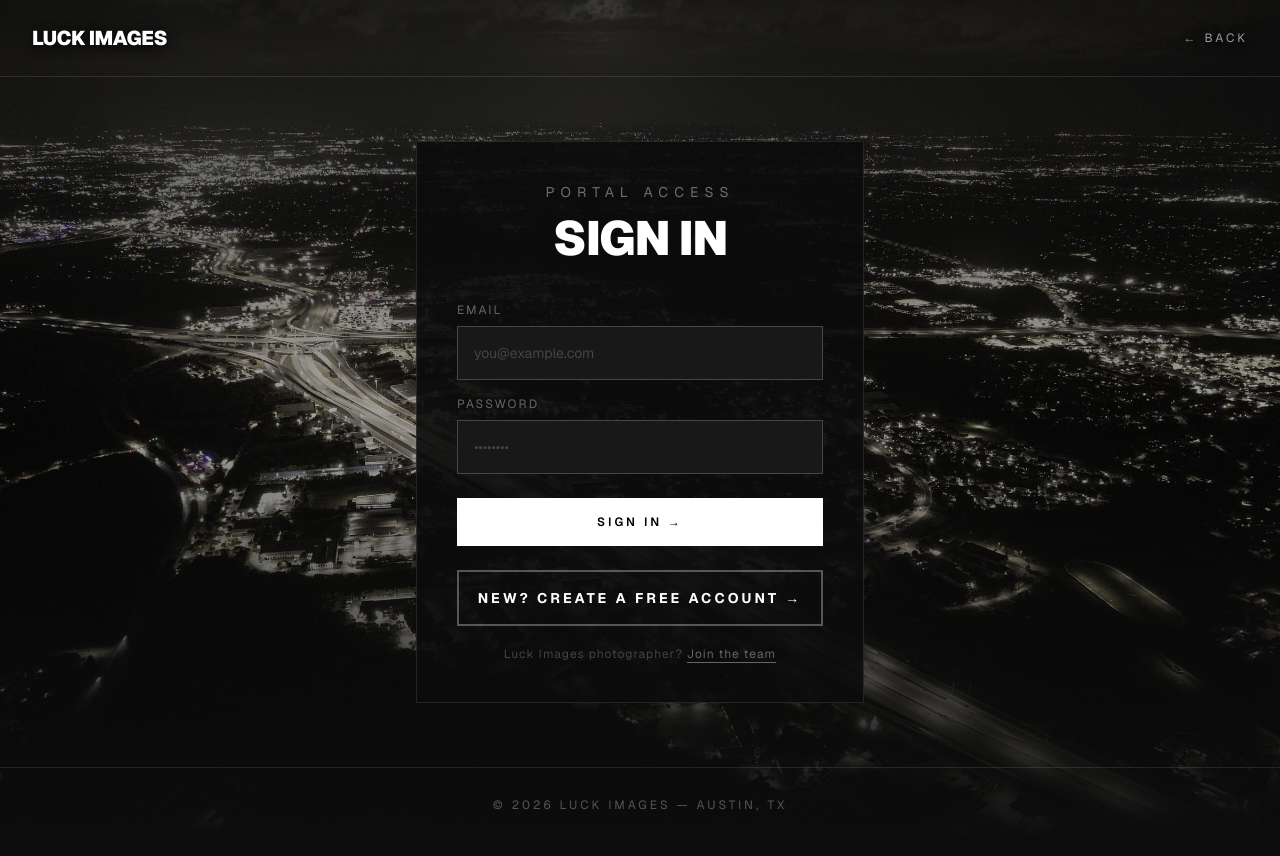
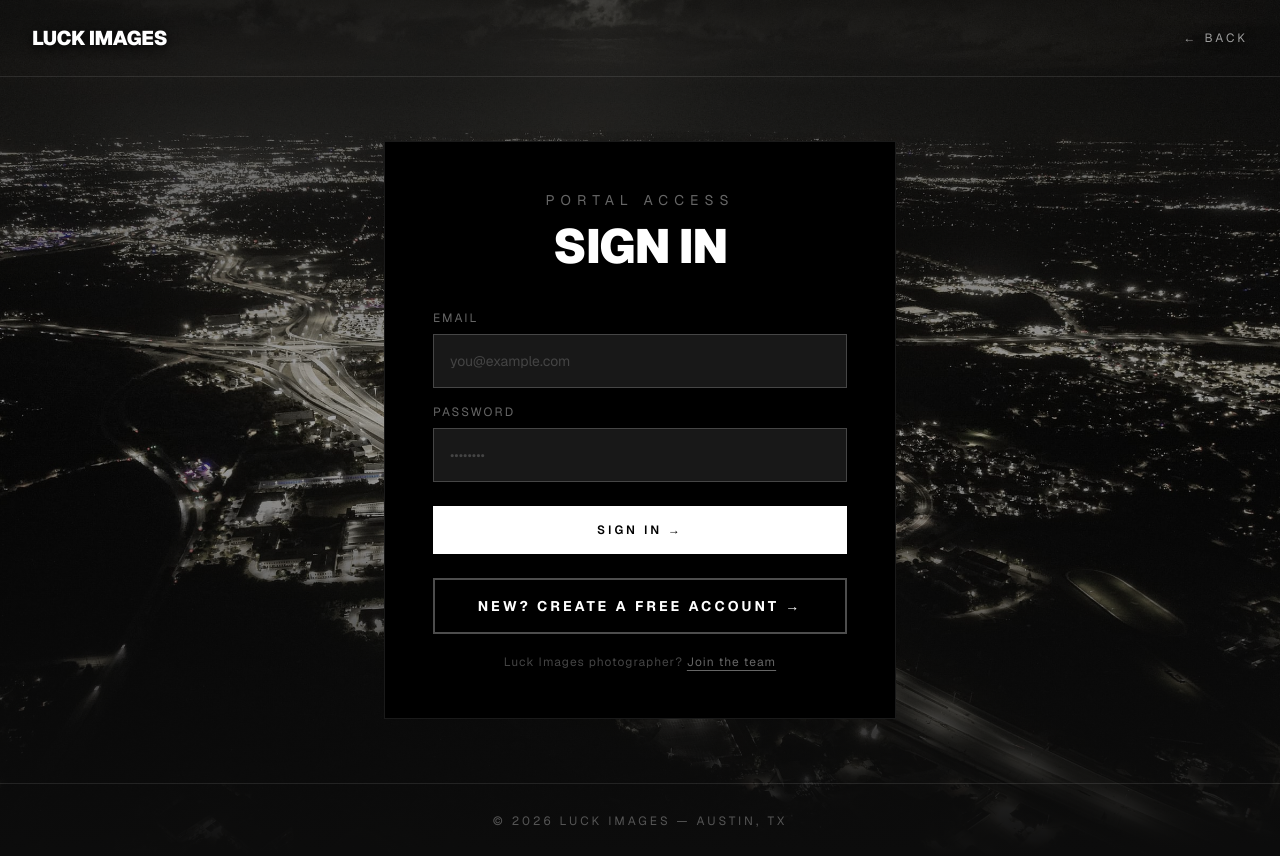
Before and after one commit to luckimages/luckimages-portal, a Next.js app: page /login in a window 1280 px wide. Built offline with nearby package versions, Linux system fonts and the light colour scheme.

Commit message:
Login: pure black card, wider on desktop (max-w-lg + more padding)

```diff
--- a/src/app/login/page.tsx
+++ b/src/app/login/page.tsx
@@ -53,7 +53,7 @@ export default function LoginPage() {
       </nav>
 
       <div className="flex-1 flex items-center justify-center px-6 py-16">
-        <div className="w-full max-w-md bg-[#0c0c0c]/90 border border-white/10 p-8 md:p-10">
+        <div className="w-full max-w-md md:max-w-lg bg-black border border-white/10 p-8 md:p-12">
 
           <div className="mb-10 text-center">
             <p className="text-sm tracking-[6px] uppercase text-white/40 mb-3">Portal Access</p>
```
